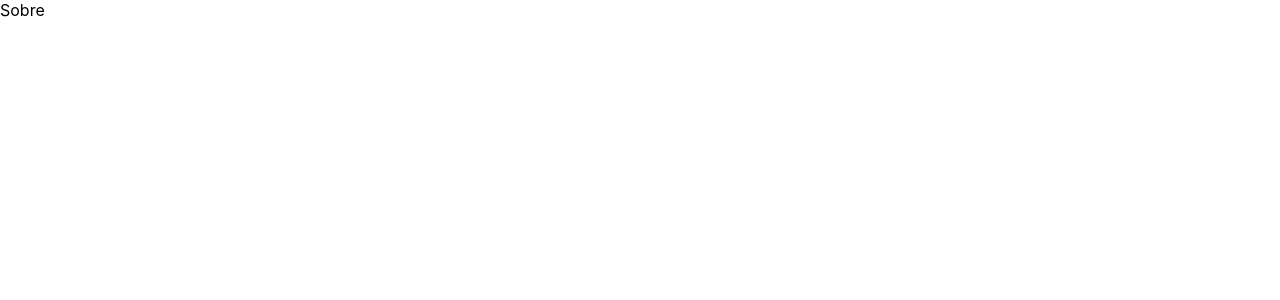
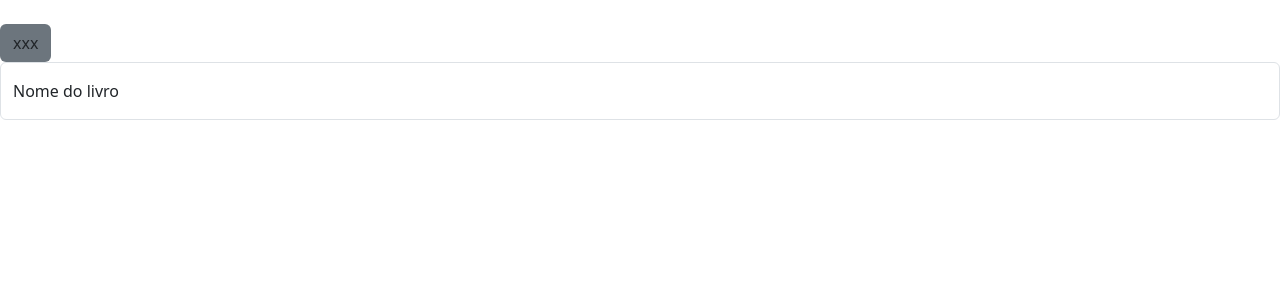
Before and after one commit to carol-kazue/BookSamsys, a React (Create React App) app in the folder frontend/: page / in a window 1280 px wide. Shown: the top 300 px of the page. Built offline with nearby package versions, Linux system fonts and the light colour scheme.

Commit message:
input estilizado, falta o button

```diff
--- a/frontend/src/App.tsx
+++ b/frontend/src/App.tsx
@@ -3,12 +3,6 @@ import './App.css';
 import { Button } from './components/Button/Button';
 import  "bootstrap/dist/css/bootstrap.min.css";
 import { Input } from './components/Input/Input';
-import {
-  Routes,
-  Route
-} from "react-router-dom";
-import Books from './pages/Books/Books'
-
 function App() {
   return (
     <div className="App">
--- a/frontend/src/pages/Books/Books.tsx
+++ b/frontend/src/pages/Books/Books.tsx
@@ -1,10 +1,15 @@
 import { Link } from "react-router-dom";
+import { Button } from '../../components/Button/Button';
+import { Input } from '../../components/Input/Input';
+
+import  "bootstrap/dist/css/bootstrap.min.css";
+
 function Books() {
     return (
       <div className="Books">
-        Sobre
         <br />
-
+        <Button text='xxx' onClick={()=>{}} color='secondary'></Button>
+      <Input type='livro' id='floatingInput' label="Nome do livro" placeholder='Nome do livro'></Input>
       </div>
     );
   }
```
